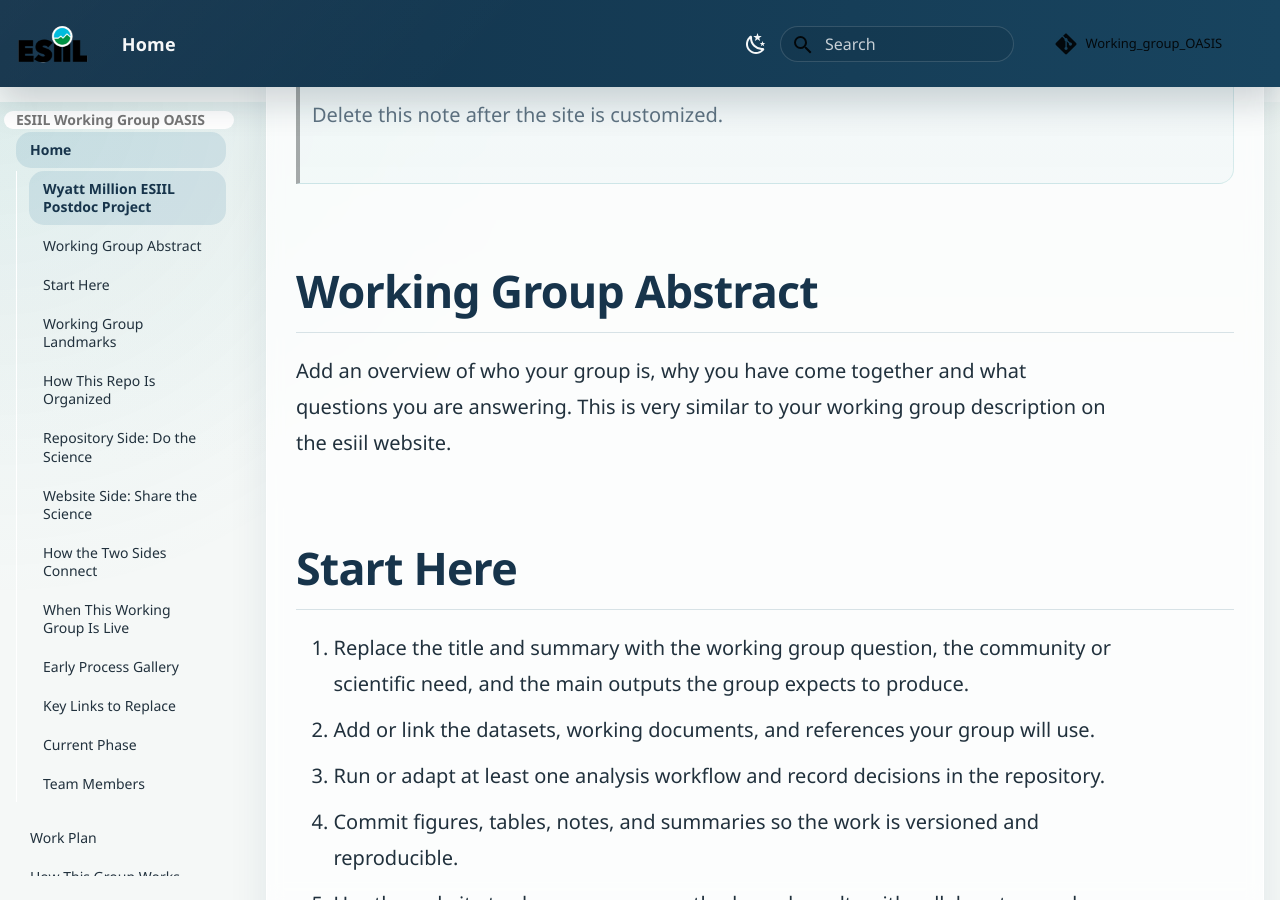
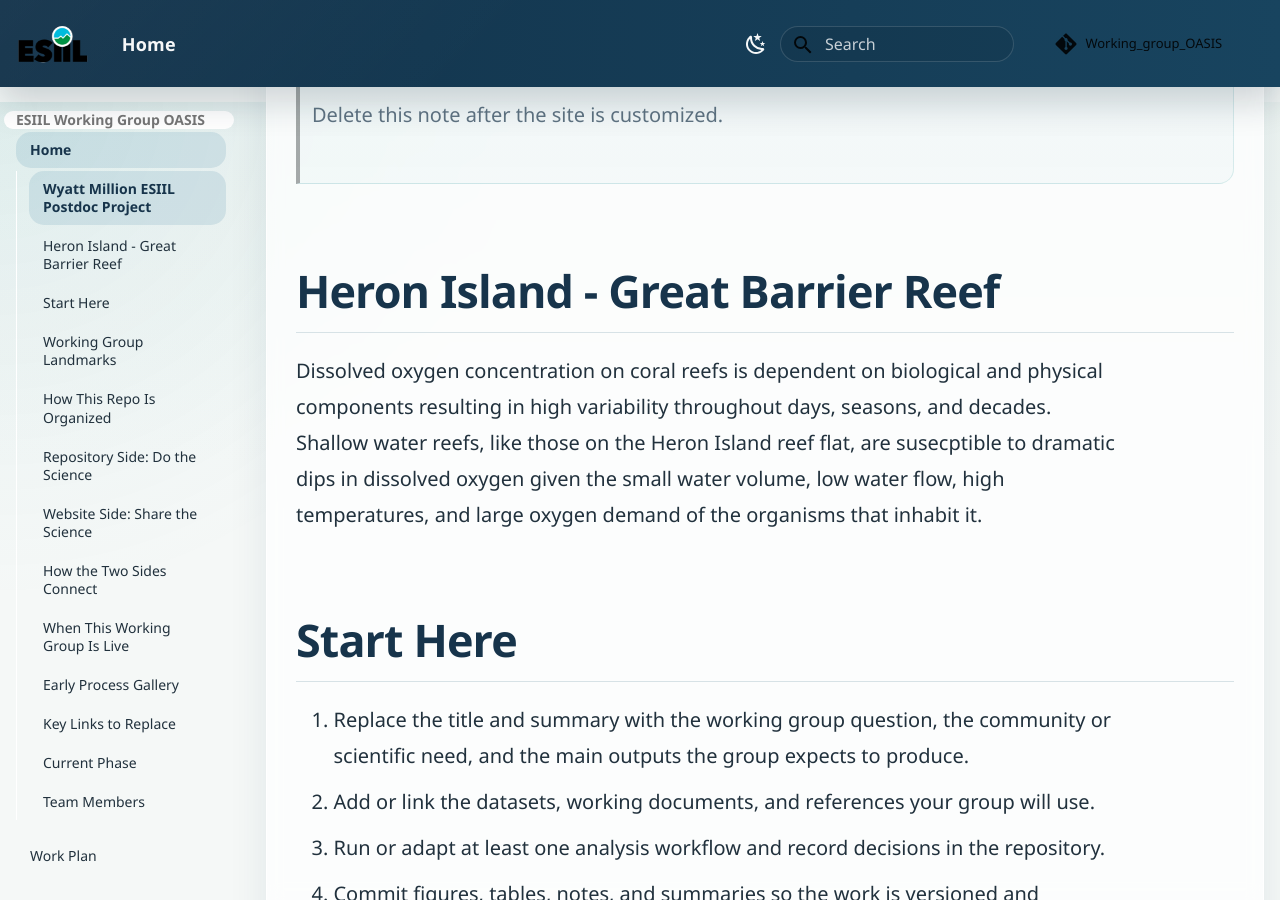
Before and after one commit to CU-ESIIL/Wyatt_ESIIL_proj, an MkDocs documentation site: the page built from docs/index.md, in a window 1280 px wide and 900 px high, scrolled down 1698 px. Built offline with MkDocs 1.6.1 and Material for MkDocs 9.7.7, drawn with Linux system fonts in a browser that asks for light colours; comment, search, counter and statistics services are not loaded; some of the changed text lies outside the part shown.

Commit message:
Update index.md

```diff
--- a/docs/index.md
+++ b/docs/index.md
@@ -8,16 +8,16 @@ This project's objectives are to synthesize disparate in situ dissolved oxygen d
 
 As the working group progresses, the repository becomes the reproducible record of the science, and the website becomes the public report.
 
-[Edit this homepage in GitHub](https://github.com/CU-ESIIL/Working_group_OASIS/edit/main/docs/index.md){ .md-button .md-button--secondary }
-[Open the GitHub repository](https://github.com/CU-ESIIL/Working_group_OASIS){ .md-button }
+[Scripts](https://github.com/CU-ESIIL/Working_group_OASIS/edit/main/docs/index.md){ .md-button .md-button--secondary }
+[Data](https://github.com/CU-ESIIL/Working_group_OASIS){ .md-button }
 
 ![Heron Island Reef Flat](assets/images/nice_coral_photo.jpg)
 
 --8<-- "_generated/slot_notes/hero.md"
 
-## Working Group Abstract
+## Heron Island - Great Barrier Reef
 
-Add an overview of who your group is, why you have come together and what questions you are answering. This is very similar to your working group description on the esiil website.
+Dissolved oxygen concentration on coral reefs is dependent on biological and physical components resulting in high variability throughout days, seasons, and decades. Shallow water reefs, like those on the Heron Island reef flat, are susecptible to dramatic dips in dissolved oxygen given the small water volume, low water flow, high temperatures, and large oxygen demand of the organisms that inhabit it.
 
 ## Start Here
 
```
